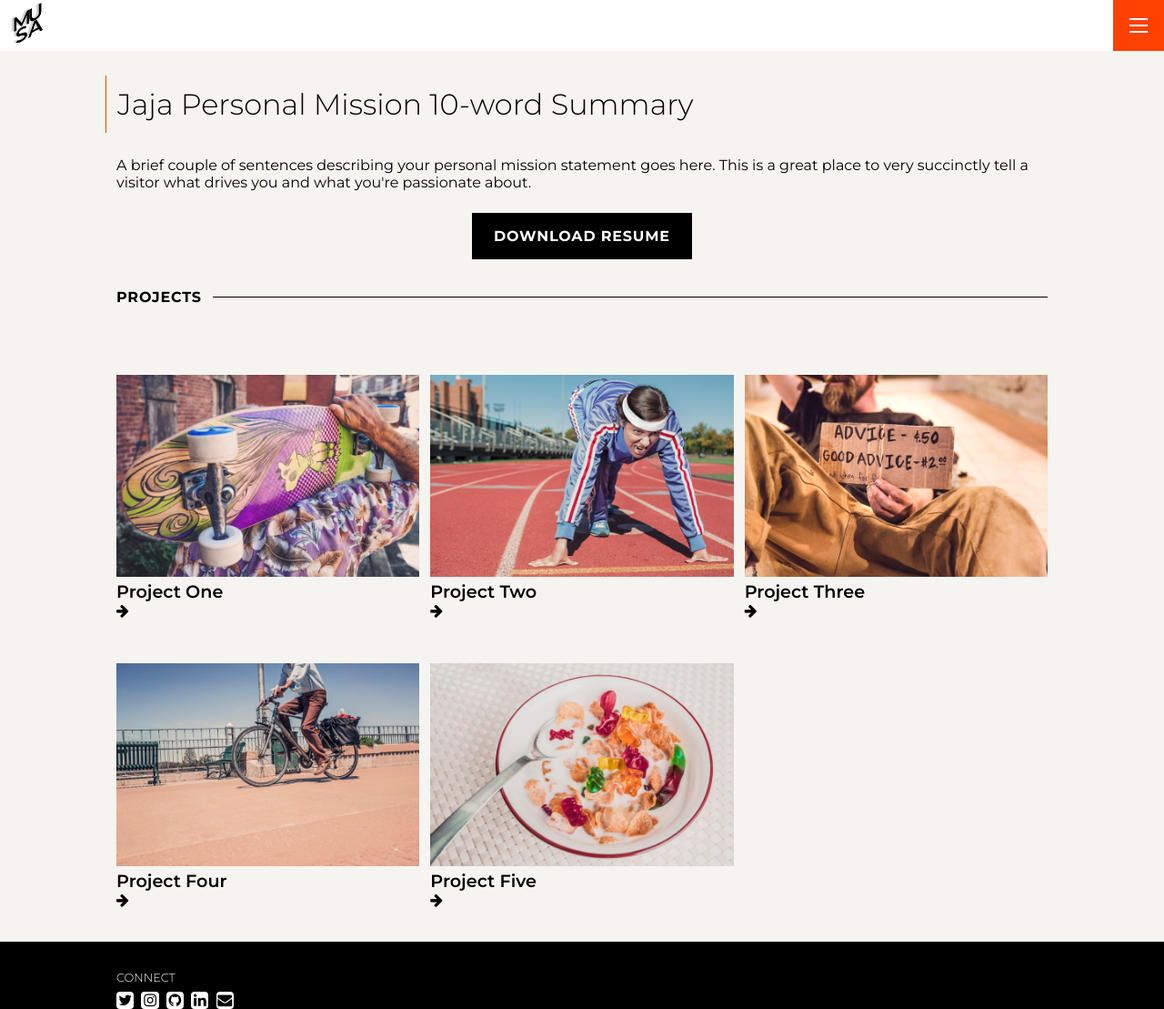
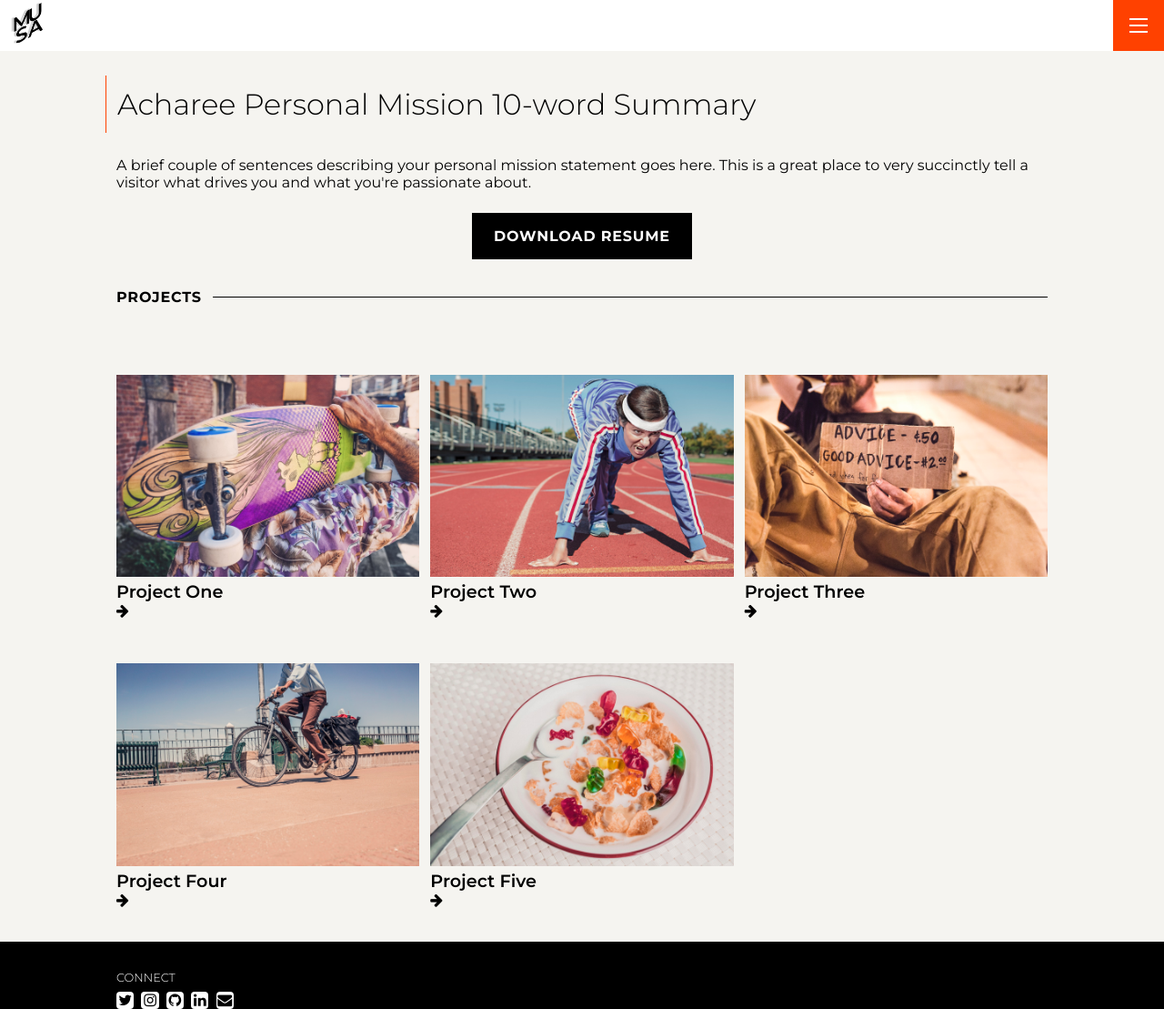
Before and after one commit to Jasach29/Portfolio, a Jekyll site: the page built from index.md, in a window 1280 px wide and 1109 px high. Shown: the whole window at 91% size. Built offline with Jekyll 4.4.1, drawn with Linux system fonts in a browser that asks for light colours.

Commit message:
Update intro_title in settings.yml

```diff
--- a/_data/settings.yml
+++ b/_data/settings.yml
@@ -7,7 +7,7 @@ logo: '/assets/img/musa-logo.png'
 # A brief introduction or mission statement that appears at the top of the
 # portfolio home page, above the project list. If you don't want one of the
 # intro_title or intro_text to show up, just set the appropriate value to null.
-intro_title: Jaja Personal Mission 10-word Summary
+intro_title: Acharee Personal Mission 10-word Summary
 intro_text:
   A brief couple of sentences describing your personal mission statement goes
   here. This is a great place to very succinctly tell a visitor what drives you
```
